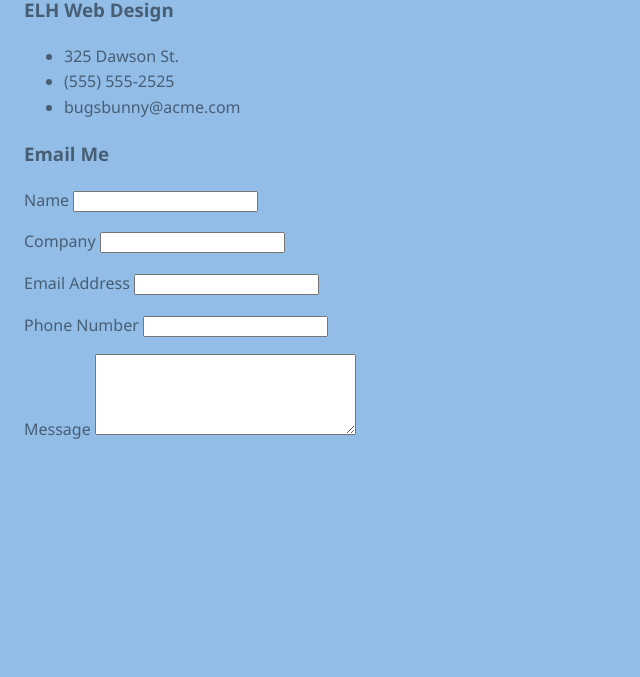
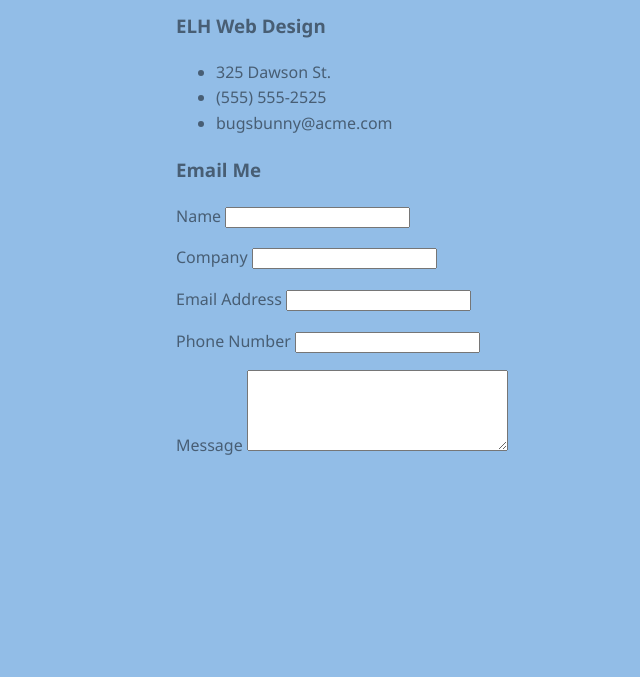
Before and after one commit to ehoversten/contact-form-layout, a plain HTML site: page index.html in a window 1280 px wide. Shown: the part 123-800 px from the top of the page, without its empty margins (0-640 px from the left). Drawn offline with Linux system fonts and the light colour scheme.

Commit message:
added container styling

```diff
--- a/styles.css
+++ b/styles.css
@@ -9,3 +9,11 @@ body {
     font-family: 'Segoe UI', Tahoma, Geneva, Verdana, sans-serif;
     padding: 1em;
 }
+
+.container {
+    /* max-width: 1170px; */
+    max-width: 960px;
+    margin-left: auto;
+    margin-right: auto;
+    padding: 1em;
+}
```
